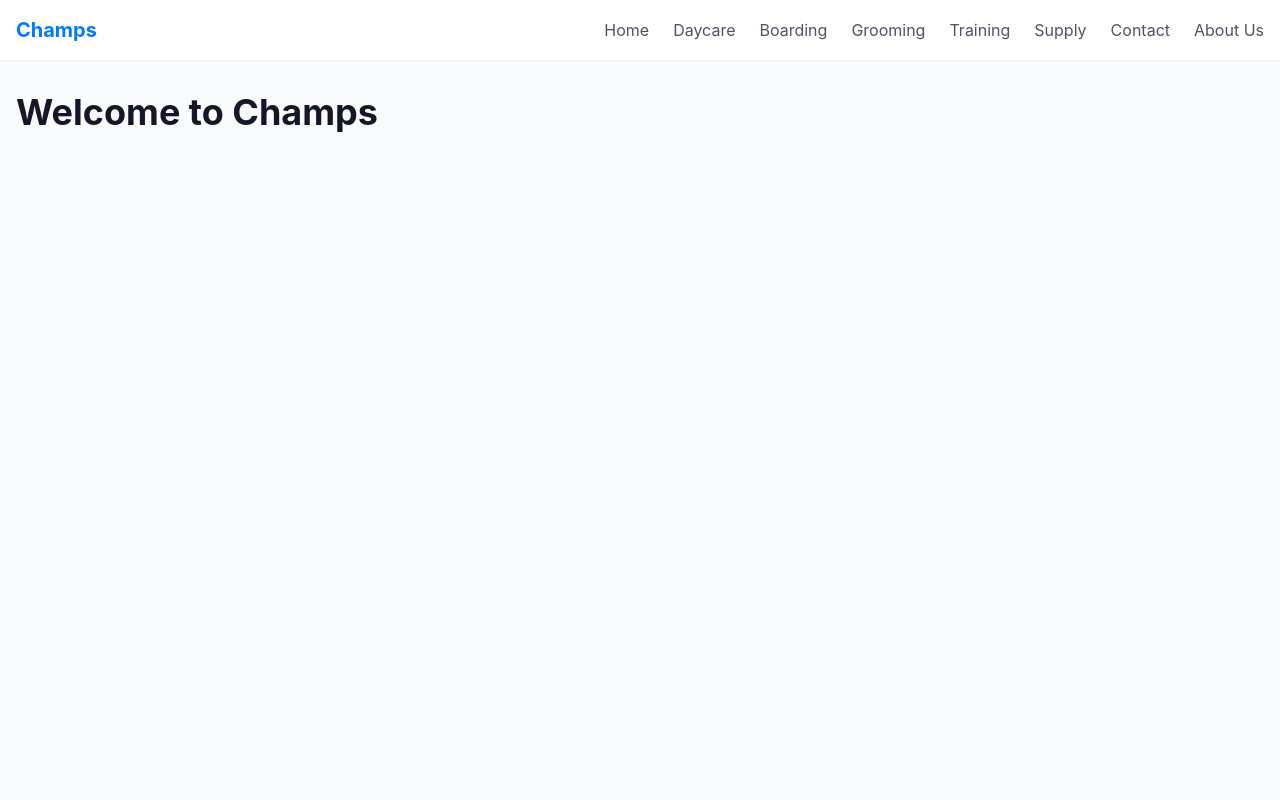
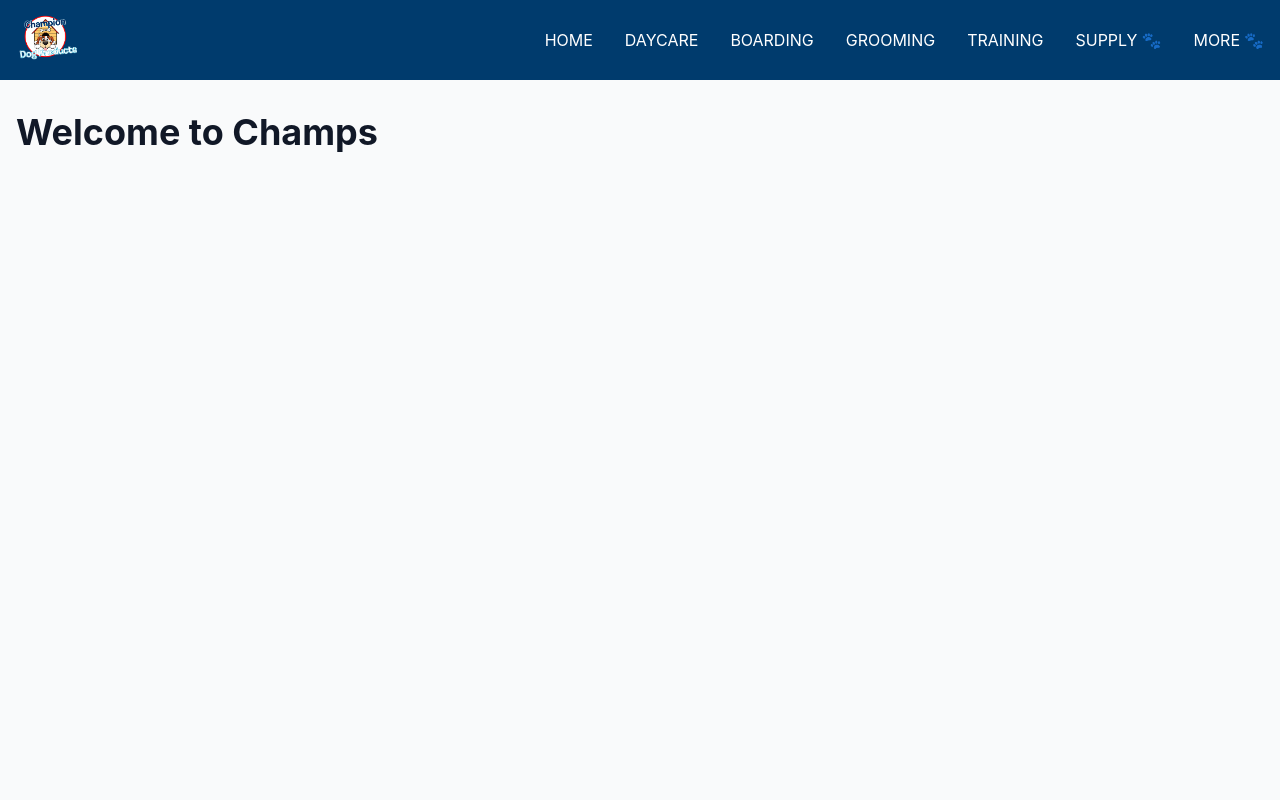
Before and after one commit to mastanley13/Champs-site, a React (Vite) app: page / in a window 1280 px wide. Shown: the top 800 px of the page. Built offline with nearby package versions, Linux system fonts and the light colour scheme.

Commit message:
Added modern Navbar with dropdowns and updated layout

```diff
--- a/src/components/Layout/Layout.tsx
+++ b/src/components/Layout/Layout.tsx
@@ -1,5 +1,6 @@
 import { ReactNode } from 'react';
 import { Link } from 'react-router-dom';
+import { Navbar } from '../Navbar/Navbar';
 
 interface LayoutProps {
   children: ReactNode;
@@ -8,41 +9,7 @@ interface LayoutProps {
 export function Layout({ children }: LayoutProps) {
   return (
     <div className="min-h-screen flex flex-col">
-      <header className="bg-white shadow-sm">
-        <nav className="container mx-auto px-4 py-4">
-          <div className="flex justify-between items-center">
-            <Link to="/" className="text-xl font-bold text-primary">
-              Champs
-            </Link>
-            <div className="space-x-6">
-              <Link to="/" className="text-gray-600 hover:text-primary">
-                Home
-              </Link>
-              <Link to="/daycare" className="text-gray-600 hover:text-primary">
-                Daycare
-              </Link>
-              <Link to="/boarding" className="text-gray-600 hover:text-primary">
-                Boarding
-              </Link>
-              <Link to="/grooming" className="text-gray-600 hover:text-primary">
-                Grooming
-              </Link>
-              <Link to="/training" className="text-gray-600 hover:text-primary">
-                Training
-              </Link>
-              <Link to="/supply" className="text-gray-600 hover:text-primary">
-                Supply
-              </Link>
-              <Link to="/contact" className="text-gray-600 hover:text-primary">
-                Contact
-              </Link>
-              <Link to="/about" className="text-gray-600 hover:text-primary">
-                About Us
-              </Link>
-            </div>
-          </div>
-        </nav>
-      </header>
+      <Navbar />
 
       <main className="flex-grow container mx-auto px-4 py-8">
         {children}
--- /dev/null
+++ b/src/components/Navbar/Navbar.tsx
@@ -0,0 +1,132 @@
+import { useState } from 'react';
+import { Link } from 'react-router-dom';
+import logo from '../../assets/CDP_White-01.png';
+
+interface DropdownItem {
+  label: string;
+  path: string;
+}
+
+const supplyDropdownItems: DropdownItem[] = [
+  { label: 'Chewing Items', path: '/supply/chewing-items' },
+  { label: 'Puzzles & Bowls', path: '/supply/puzzles-bowls' },
+  { label: 'Collars, Leashes, & Harness', path: '/supply/collars-leashes' },
+  { label: 'Cots, Crates, & Bedding', path: '/supply/bedding' },
+  { label: 'Toys', path: '/supply/toys' },
+  { label: 'Accessories', path: '/supply/accessories' },
+];
+
+const moreDropdownItems: DropdownItem[] = [
+  { label: 'Contact', path: '/contact' },
+  { label: 'About Us', path: '/about' },
+];
+
+export function Navbar() {
+  const [isSupplyOpen, setIsSupplyOpen] = useState(false);
+  const [isMoreOpen, setIsMoreOpen] = useState(false);
+
+  return (
+    <nav className="bg-[#003B6D] text-white">
+      <div className="container mx-auto px-4">
+        <div className="flex items-center justify-between h-20">
+          {/* Logo */}
+          <Link to="/" className="flex-shrink-0">
+            <img src={logo} alt="Champion Dog Products" className="h-16" />
+          </Link>
+
+          {/* Navigation Links */}
+          <div className="hidden md:flex items-center space-x-8">
+            <Link to="/" className="hover:text-blue-200 transition-colors">
+              HOME
+            </Link>
+            <Link to="/daycare" className="hover:text-blue-200 transition-colors">
+              DAYCARE
+            </Link>
+            <Link to="/boarding" className="hover:text-blue-200 transition-colors">
+              BOARDING
+            </Link>
+            <Link to="/grooming" className="hover:text-blue-200 transition-colors">
+              GROOMING
+            </Link>
+            <Link to="/training" className="hover:text-blue-200 transition-colors">
+              TRAINING
+            </Link>
+
+            {/* Supply Dropdown */}
+            <div className="relative group">
+              <button
+                className="flex items-center hover:text-blue-200 transition-colors"
+                onMouseEnter={() => setIsSupplyOpen(true)}
+                onMouseLeave={() => setIsSupplyOpen(false)}
+              >
+                SUPPLY
+                <span className="ml-1">🐾</span>
+              </button>
+              {isSupplyOpen && (
+                <div
+                  className="absolute left-0 mt-2 w-64 bg-white rounded-md shadow-lg py-2 z-50"
+                  onMouseEnter={() => setIsSupplyOpen(true)}
+                  onMouseLeave={() => setIsSupplyOpen(false)}
+                >
+                  {supplyDropdownItems.map((item) => (
+                    <Link
+                      key={item.path}
+                      to={item.path}
+                      className="block px-4 py-2 text-gray-800 hover:bg-blue-50 hover:text-[#003B6D]"
+                    >
+                      {item.label}
+                    </Link>
+                  ))}
+                </div>
+              )}
+            </div>
+
+            {/* More Dropdown */}
+            <div className="relative group">
+              <button
+                className="flex items-center hover:text-blue-200 transition-colors"
+                onMouseEnter={() => setIsMoreOpen(true)}
+                onMouseLeave={() => setIsMoreOpen(false)}
+              >
+                MORE
+                <span className="ml-1">🐾</span>
+              </button>
+              {isMoreOpen && (
+                <div
+                  className="absolute right-0 mt-2 w-48 bg-white rounded-md shadow-lg py-2 z-50"
+                  onMouseEnter={() => setIsMoreOpen(true)}
+                  onMouseLeave={() => setIsMoreOpen(false)}
+                >
+                  {moreDropdownItems.map((item) => (
+                    <Link
+                      key={item.path}
+                      to={item.path}
+                      className="block px-4 py-2 text-gray-800 hover:bg-blue-50 hover:text-[#003B6D]"
+                    >
+                      {item.label}
+                    </Link>
+                  ))}
+                </div>
+              )}
+            </div>
+          </div>
+
+          {/* Mobile Menu Button - We'll implement mobile menu later */}
+          <button className="md:hidden p-2">
+            <svg
+              className="h-6 w-6"
+              fill="none"
+              strokeLinecap="round"
+              strokeLinejoin="round"
+              strokeWidth="2"
+              viewBox="0 0 24 24"
+              stroke="currentColor"
+            >
+              <path d="M4 6h16M4 12h16M4 18h16"></path>
+            </svg>
+          </button>
+        </div>
+      </div>
+    </nav>
+  );
+}
```
